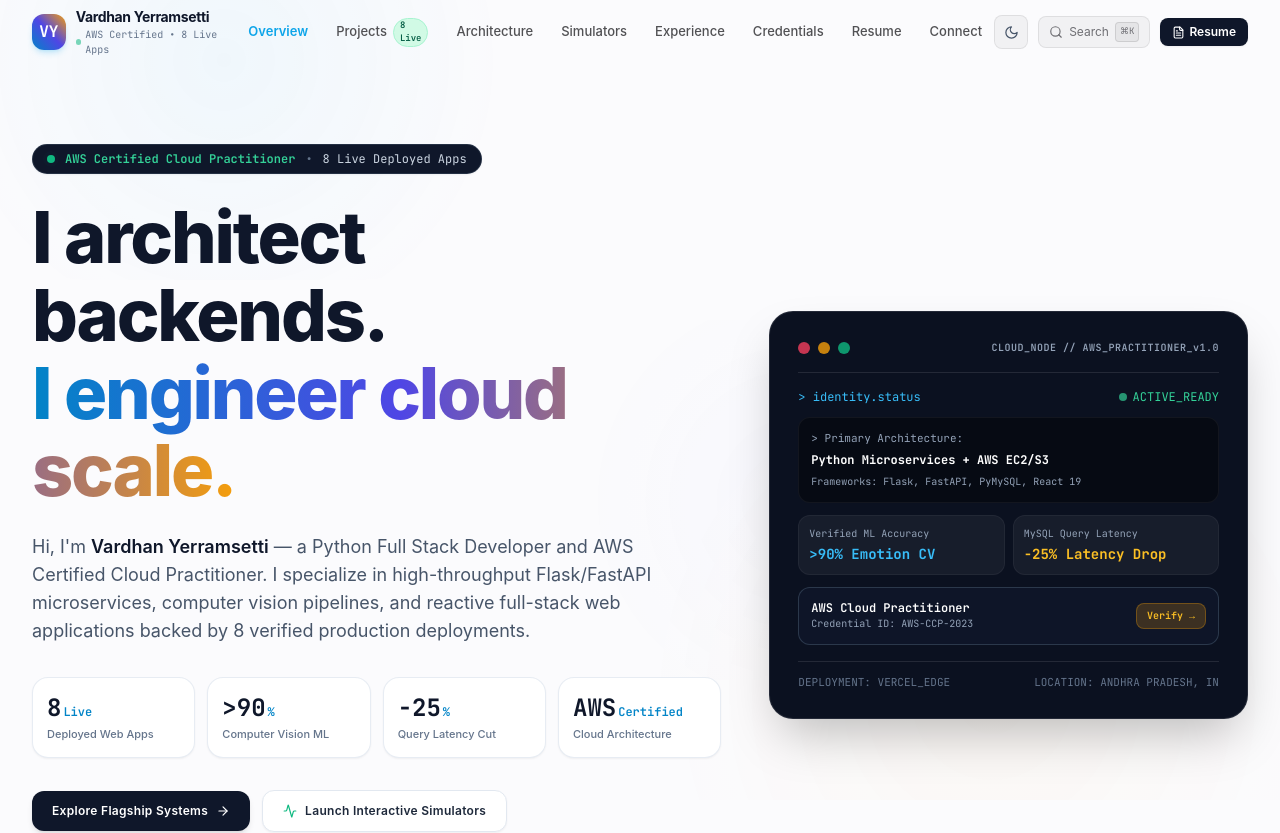
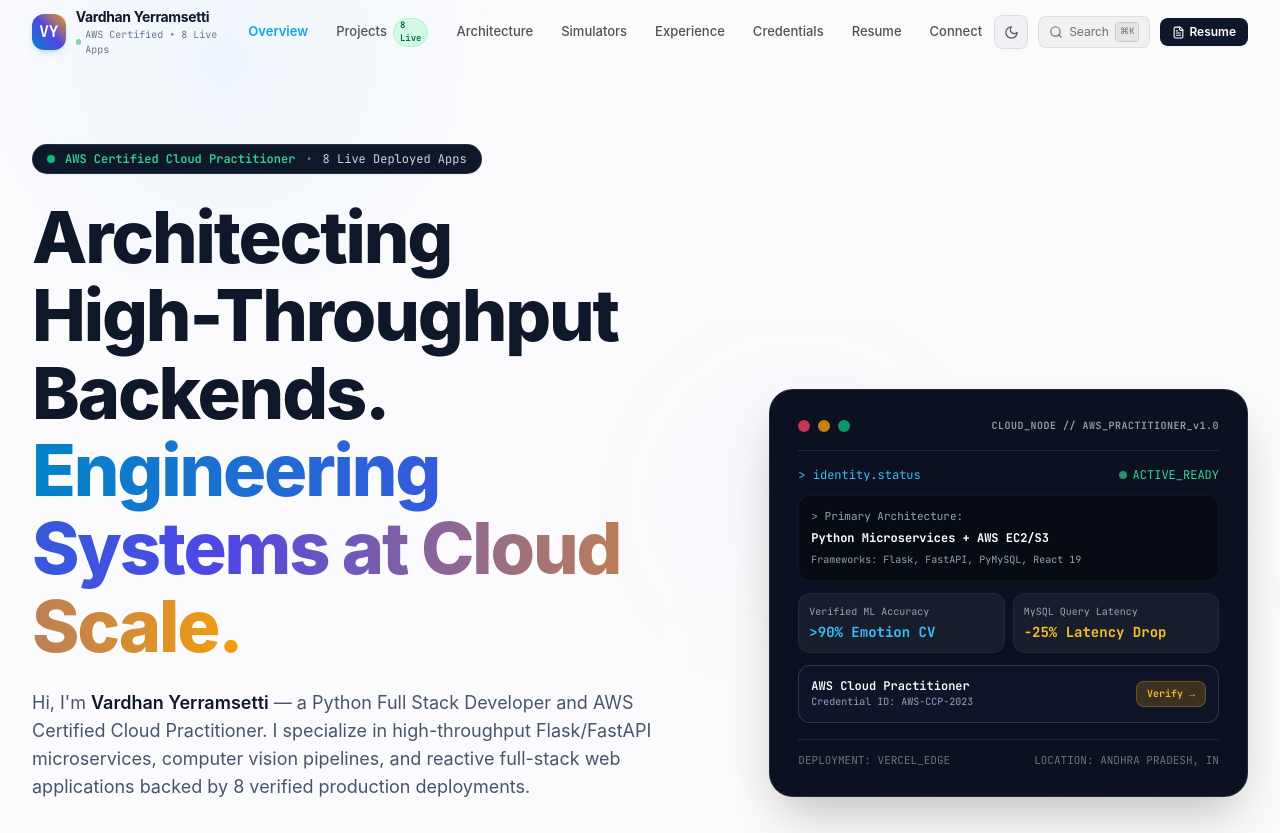
Before and after one commit to vardhanyerramsetti71beep/MY-Portfolio, a React (Vite) app: page / in a window 1280 px wide. Shown: the top 833 px of the page. Built offline with nearby package versions, Linux system fonts and the light colour scheme.

Commit message:
refactor(hero): upgrade headline to high-impact 'Architecting High-Throughput Backends. Engineering Systems at Cloud Scale.'

```diff
--- a/src/data/portfolioData.js
+++ b/src/data/portfolioData.js
@@ -5,7 +5,7 @@ export const PROFILE = {
   name: "Vardhan Yerramsetti",
   title: "Python Full Stack Developer & AWS Certified Cloud Practitioner",
   shortTitle: "Python Full Stack & AWS Architect",
-  tagline: "I architect scalable backends. I engineer reactive cloud systems.",
+  tagline: "Architecting high-throughput backends. Engineering resilient systems at cloud scale.",
   location: "Andhra Pradesh, India",
   email: "vardhanyerramsetti71@gmail.com",
   phone: "+91 7386033417",
--- a/src/pages/Overview.jsx
+++ b/src/pages/Overview.jsx
@@ -66,10 +66,10 @@ export default function Overview() {
 
             {/* Main Headline */}
             <Reveal y={16} delay={0.1}>
-              <h1 className="headline-editorial text-4xl sm:text-6xl lg:text-7xl text-slate-900 dark:text-white tracking-tight">
-                I architect backends. <br />
+              <h1 className="headline-editorial text-4xl sm:text-6xl lg:text-7xl text-slate-900 dark:text-white tracking-tight text-balance">
+                Architecting High-Throughput Backends. <br className="hidden sm:inline" />
                 <span className="bg-gradient-to-r from-brand-600 via-indigo-600 to-amber-500 dark:from-brand-400 dark:via-indigo-400 dark:to-amber-300 bg-clip-text text-transparent">
-                  I engineer cloud scale.
+                  Engineering Systems at Cloud Scale.
                 </span>
               </h1>
             </Reveal>
```
